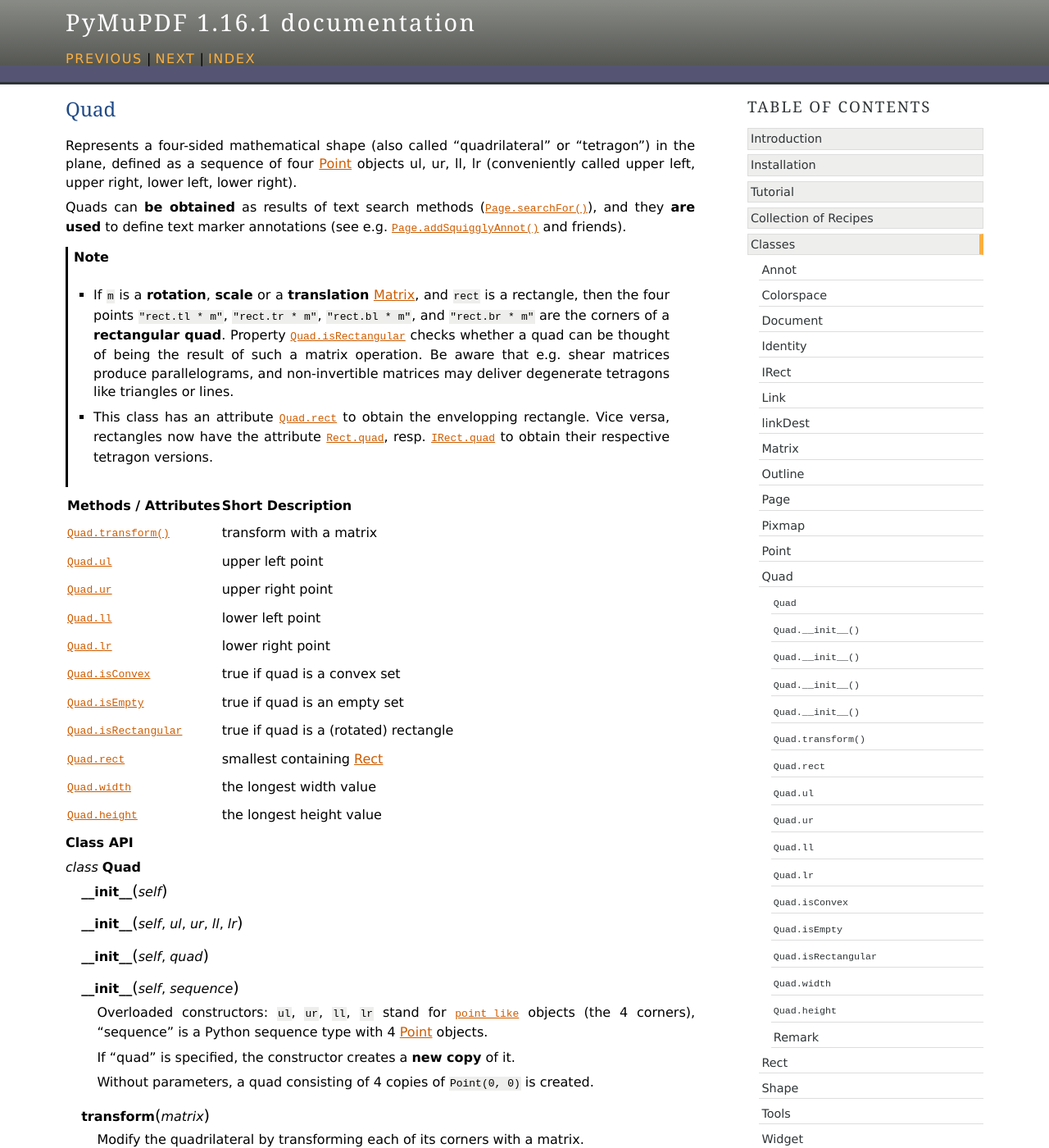
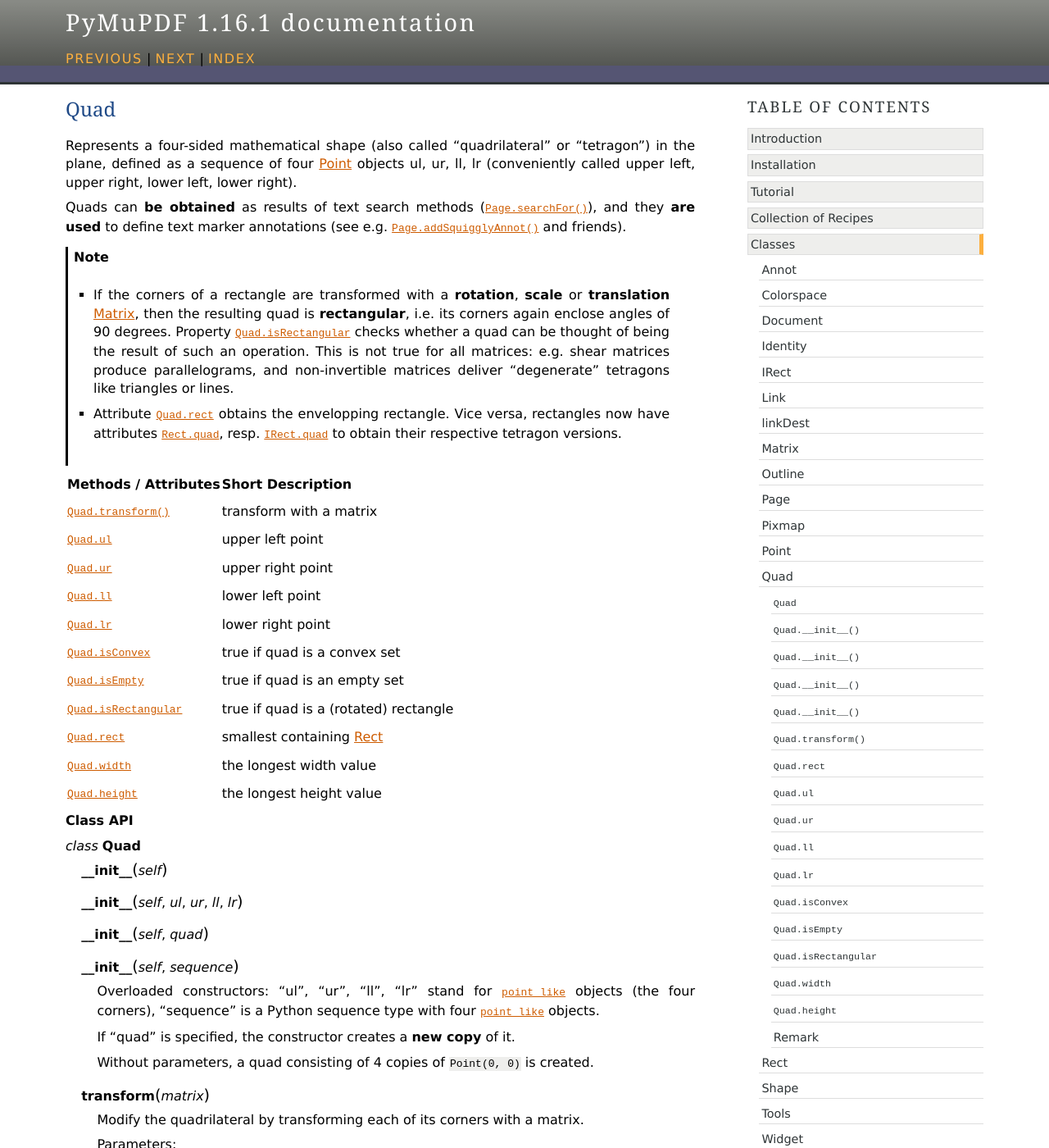
Before and after one commit to pymupdf/PyMuPDF-Optional-Material, a Sphinx documentation site: the page built from docs/quad.rst, in a window 1280 px wide and 1400 px high. Shown: the whole window at 82% size. Built offline with Sphinx 7.4.7, drawn with Linux system fonts in a browser that asks for light colours; some of the changed text lies outside the part shown.

Commit message:
update quad docu

```diff
--- a/docs/installation.rst
+++ b/docs/installation.rst
@@ -23,7 +23,7 @@
 
 On occasion, vital hot fixes or functional enhancements must be applied to MuPDF sources before it is generated.
 
-Any such files are contained in the ``fitz`` directory of the PyMuPDF download -- their names all start with an underscore ``"_"``. Currently (v1.16.x), these files and their copy destinations are the following:
+Any such files are contained in the ``fitz`` directory of the `PyMuPDF homepage <https://github.com/pymupdf/PyMuPDF/tree/master/fitz>`_ -- their names all start with an underscore ``"_"``. Currently (v1.16.x), these files and their copy destinations are the following:
 
 * ``_config.h`` -- PyMuPDF's configuration to control the binary file size and the inclusion of MuPDF features, see next section. This file must renamed and replace MuPDF file ``/include/mupdf/fitz/config.h``. This file controls the size of the PyMuPDF binary by cutting away unneeded fonts from MuPDF.
 
--- a/docs/quad.rst
+++ b/docs/quad.rst
@@ -10,9 +10,9 @@
 
 .. note::
 
-   * If ``m`` is a **rotation**, **scale** or a **translation** :ref:`Matrix`, and ``rect`` is a rectangle, then the four points ``"rect.tl * m"``, ``"rect.tr * m"``, ``"rect.bl * m"``,  and ``"rect.br * m"`` are the corners of a **rectangular quad**. Property :attr:`Quad.isRectangular` checks whether a quad can be thought of being the result of such a matrix operation. Be aware that e.g. shear matrices produce parallelograms, and non-invertible matrices may deliver degenerate tetragons like triangles or lines.
+   * If the corners of a rectangle are transformed with a **rotation**, **scale** or **translation** :ref:`Matrix`, then the resulting quad is **rectangular**, i.e. its corners again enclose angles of 90 degrees. Property :attr:`Quad.isRectangular` checks whether a quad can be thought of being the result of such an operation. This is not true for all matrices: e.g. shear matrices produce parallelograms, and non-invertible matrices deliver "degenerate" tetragons like triangles or lines.
 
-   * This class has an attribute :attr:`Quad.rect` to obtain the envelopping rectangle. Vice versa, rectangles now have the attribute :attr:`Rect.quad`, resp. :attr:`IRect.quad` to obtain their respective tetragon versions.
+   * Attribute :attr:`Quad.rect` obtains the envelopping rectangle. Vice versa, rectangles now have attributes :attr:`Rect.quad`, resp. :attr:`IRect.quad` to obtain their respective tetragon versions.
 
 ============================= =======================================================
 **Methods / Attributes**      **Short Description**
@@ -42,7 +42,7 @@
 
    .. method:: __init__(self, sequence)
 
-      Overloaded constructors: ``ul``, ``ur``, ``ll``, ``lr`` stand for :data:`point_like` objects (the 4 corners), "sequence" is a Python sequence type with 4 :ref:`Point` objects.
+      Overloaded constructors: "ul", "ur", "ll", "lr" stand for :data:`point_like` objects (the four corners), "sequence" is a Python sequence type with four :data:`point_like` objects.
 
       If "quad" is specified, the constructor creates a **new copy** of it.
 
@@ -52,6 +52,8 @@
    .. method:: transform(matrix)
 
       Modify the quadrilateral by transforming each of its corners with a matrix.
+
+      :arg matrix_like matrix: the matrix.
 
    .. attribute:: rect
 
@@ -93,7 +95,7 @@
 
    .. attribute:: isEmpty
 
-      True if enclosed area is zero, i.e. all points are on the same line. If this is false, the quad may still not look like a rectangle (but more like a triangle, trapezoid, etc.).
+      True if enclosed area is zero, which means that all four points are on the same line. If this is false, the quad may still be degenerate or not look like a rectangle at all (triangles, parallelograms, trapezoids, ...).
 
       :type: bool
 
--- a/docs/version.rst
+++ b/docs/version.rst
@@ -1,6 +1,6 @@
 Covered Version
 --------------------
 
-This documentation covers PyMuPDF v1.16.1 features as of **2019-09-03 09:12:30**.
+This documentation covers PyMuPDF v1.16.1 features as of **2019-09-03 19:21:33**.
 
 .. note:: The major and minor versions of **PyMuPDF** and **MuPDF** will always be the same. Only the third qualifier (patch level) may be different from that of MuPDF.
```
Also changed, not shown: 1 other file.
